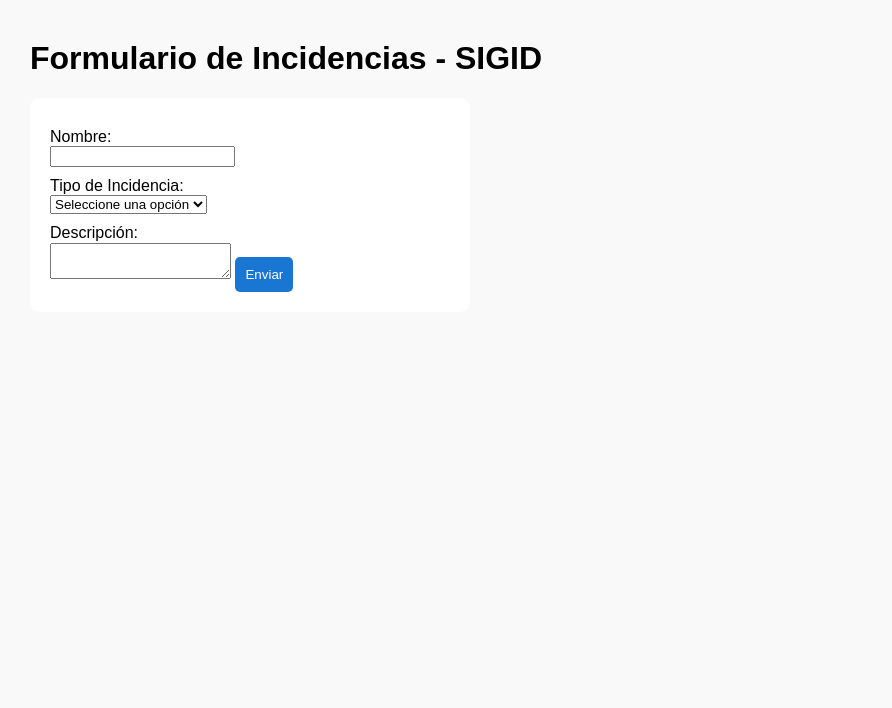
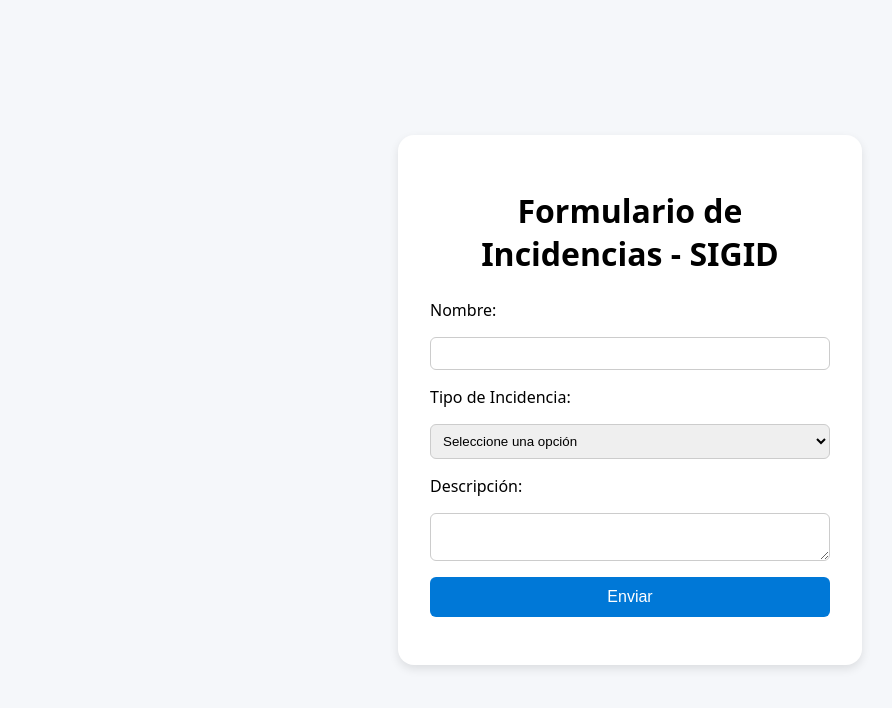
Before and after one commit to ivanvalenciaSIGID/sigid-frontend, a plain HTML site: page index.html in a window 1280 px wide. Shown: the whole page, without its empty margins (10-902 px from the left). Drawn offline with Linux system fonts and the light colour scheme.

Commit message:
Update style.css

```diff
--- a/style.css
+++ b/style.css
@@ -1,27 +1,55 @@
 body {
-  font-family: Arial, sans-serif;
-  margin: 40px;
-  background-color: #f9f9f9;
+  font-family: system-ui, sans-serif;
+  background: #f5f7fa;
+  display: flex;
+  justify-content: center;
+  align-items: center;
+  height: 100vh;
+  margin: 0;
+}
+
+main {
+  background: white;
+  padding: 2rem;
+  border-radius: 1rem;
+  box-shadow: 0 4px 10px rgba(0,0,0,0.1);
+  width: 100%;
+  max-width: 400px;
+}
+
+h1 {
+  text-align: center;
+  margin-bottom: 1.5rem;
 }
 
 form {
-  background: #fff;
-  padding: 20px;
-  border-radius: 10px;
-  max-width: 400px;
+  display: flex;
+  flex-direction: column;
+  gap: 1rem;
 }
 
-label {
-  display: block;
-  margin-top: 10px;
+input, select, textarea {
+  padding: 0.5rem;
+  border: 1px solid #ccc;
+  border-radius: 6px;
 }
 
 button {
-  margin-top: 15px;
-  padding: 10px;
-  background-color: #1976d2;
+  background-color: #0078d7;
   color: white;
+  padding: 0.7rem;
   border: none;
-  border-radius: 5px;
+  border-radius: 6px;
   cursor: pointer;
+  font-size: 1rem;
 }
+
+button:hover {
+  background-color: #005fa3;
+}
+
+.estado {
+  text-align: center;
+  margin-top: 1rem;
+  font-weight: 500;
+}
```
